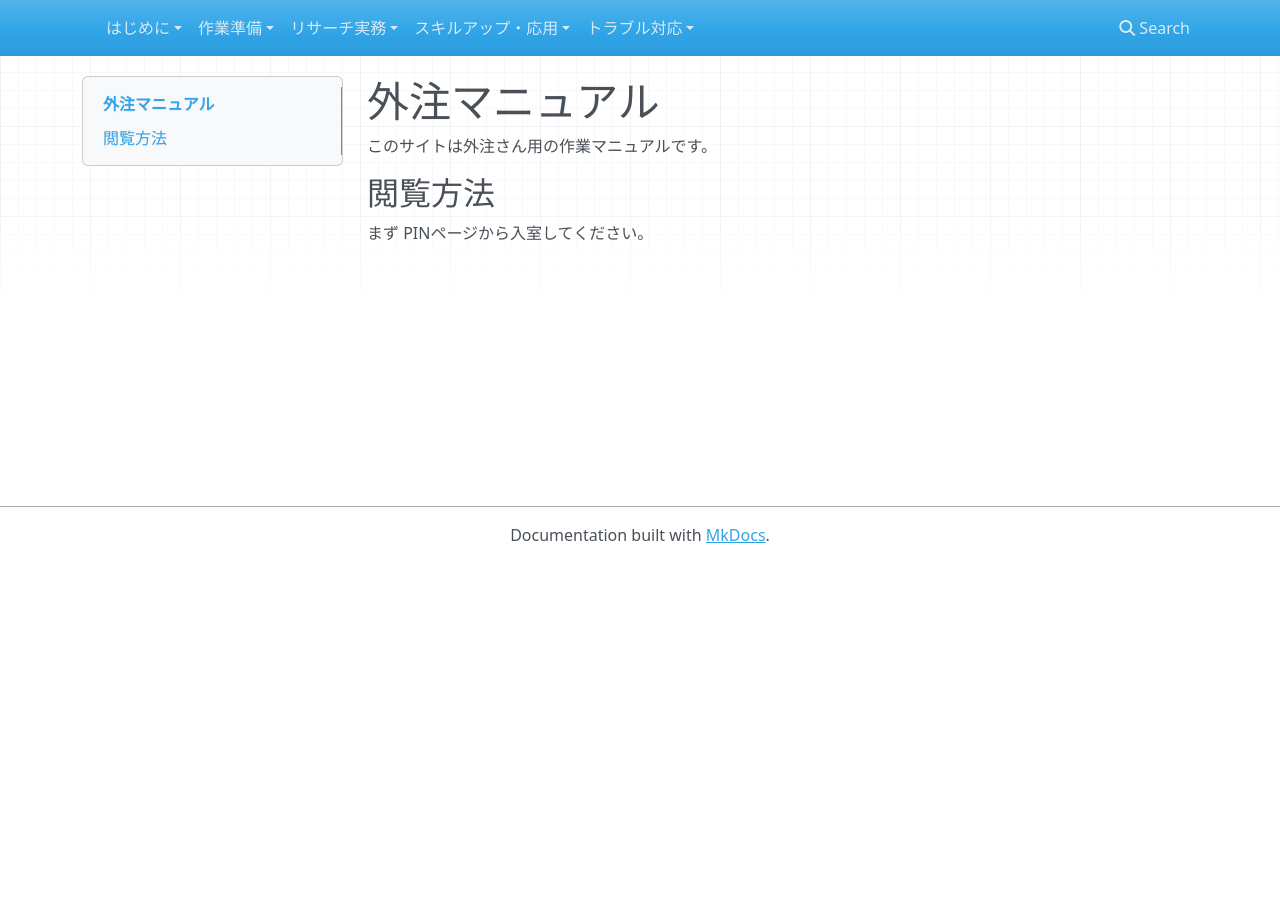
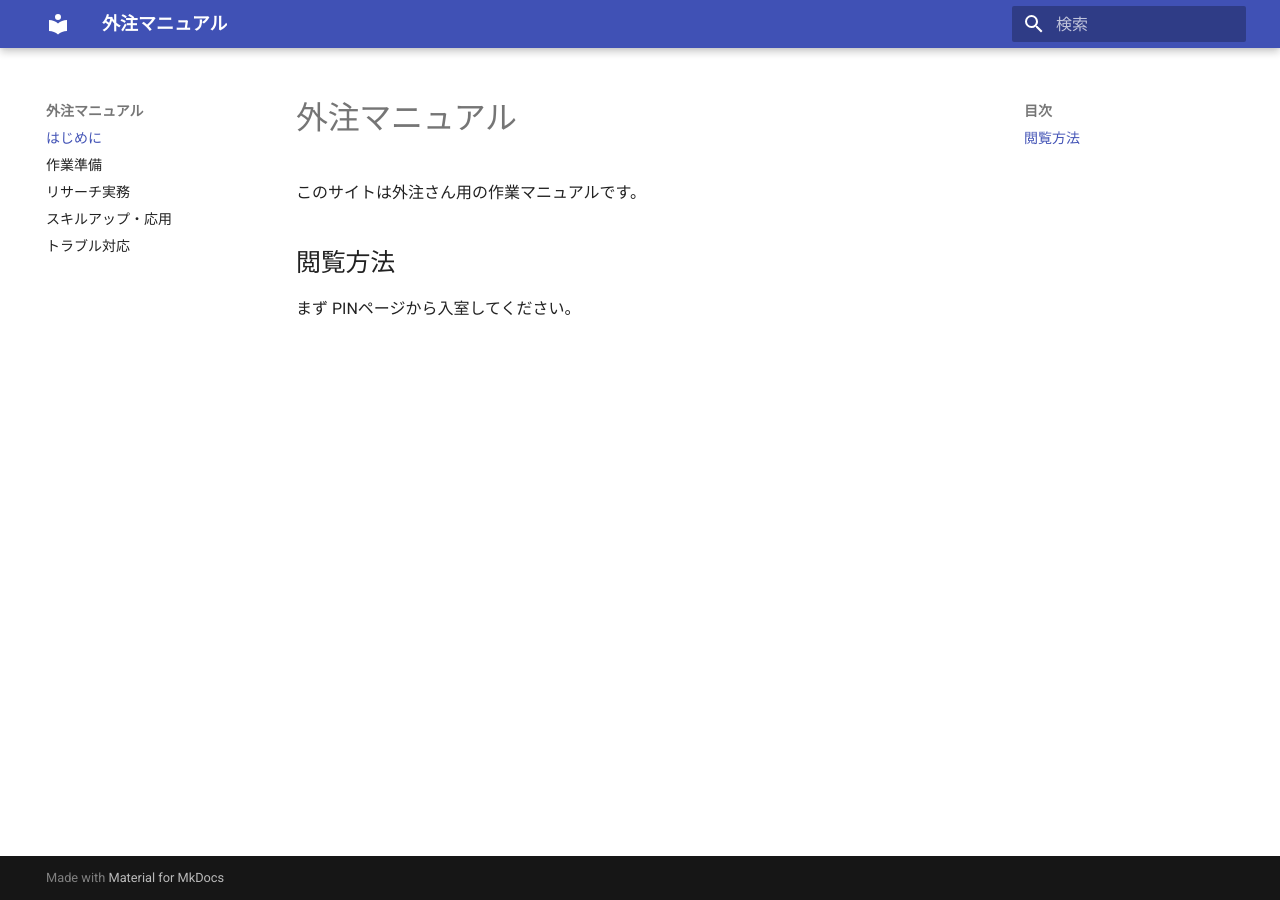
Before and after one commit to jun-hata/outsourcing-manual, an MkDocs documentation site: the page built from docs/index.md, in a window 1280 px wide. Built offline with MkDocs 1.6.1 and Material for MkDocs 9.7.7, drawn with Linux system fonts in a browser that asks for light colours; nearby versions of some CDN libraries.

Commit message:
Update mkdocs.yml

```diff
--- a/mkdocs.yml
+++ b/mkdocs.yml
@@ -1,20 +1,13 @@
+site_name: 外注マニュアル
+site_url: https://outsourcing-manual.pages.dev/
+
+theme:
+  name: material
+  language: ja
+
 nav:
-  - はじめに:
-      - eBayとは: 01_start.md
-
-  - 作業準備:
-      - 環境準備: 02_work_a.md
-
-  - リサーチ実務:
-      - 実践動画: 03_quality.md
-      - リサーチ手順: research_flow.md
-      - ステップ1〜10: research_steps.md
-      - 利益計算: profit.md
-
-  - スキルアップ・応用:
-      - AI活用: skill_ai.md
-      - 画像検索: skill_image.md
-
-  - トラブル対応:
-      - よくあるミス: faq_mistake.md
-      - FAQ: 99_faq.md
+  - はじめに: index.md
+  - 作業準備: 01_start.md
+  - リサーチ実務: 02_work_a.md
+  - スキルアップ・応用: 03_quality.md
+  - トラブル対応: 99_faq.md
```
